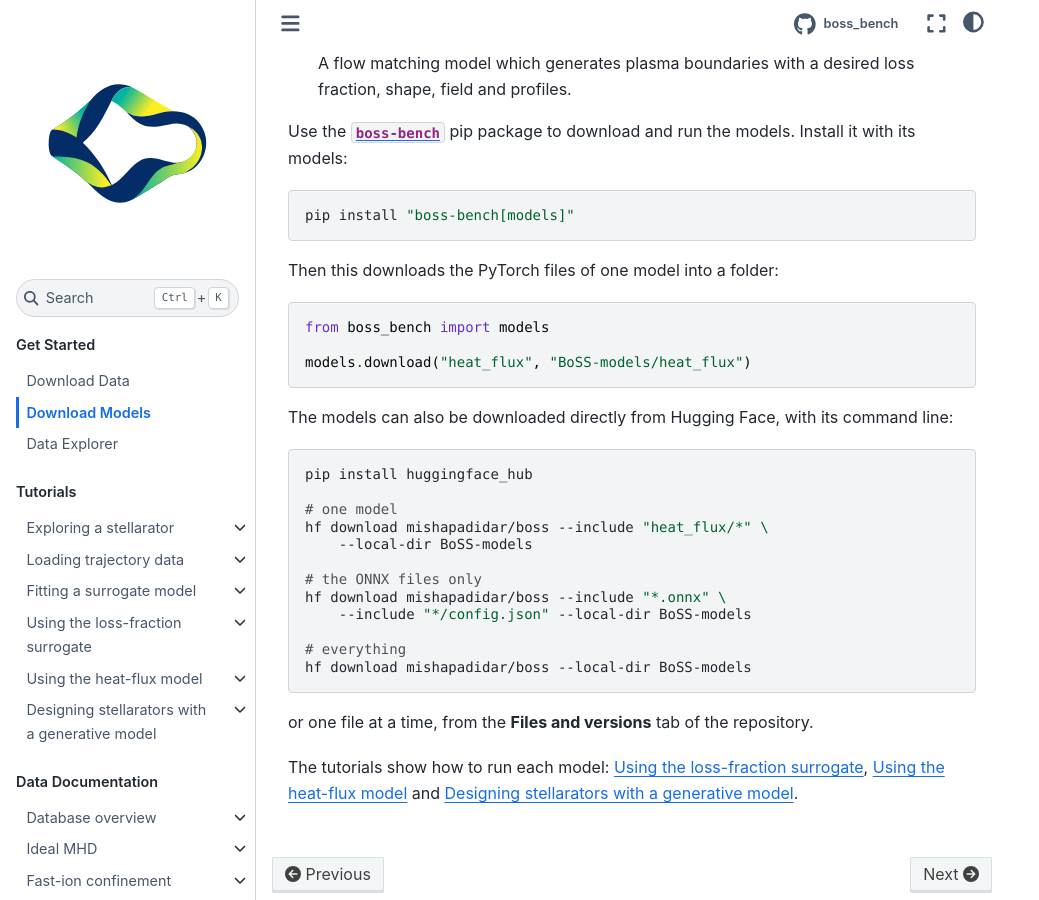
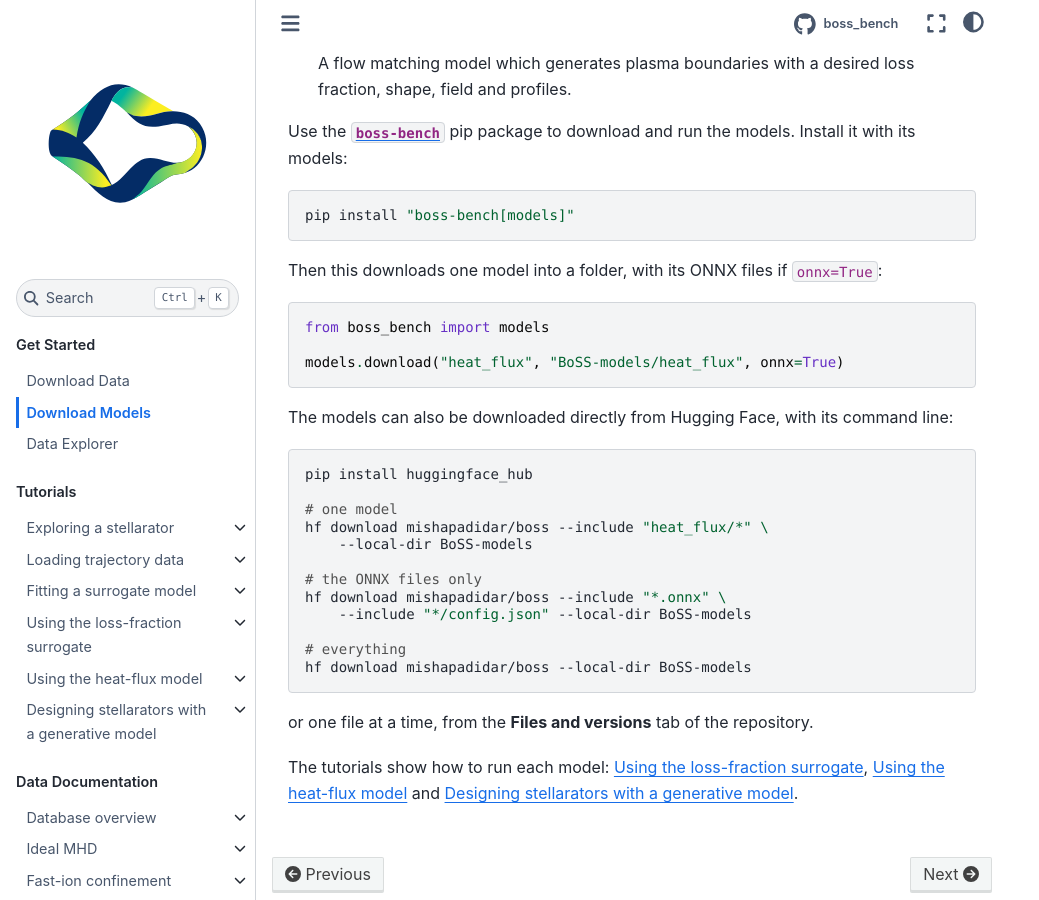
Before and after one commit to mishapadidar/boss_website, a Sphinx documentation site: the page built from docs/download-models.md, in a window 1280 px wide and 900 px high, scrolled down 488 px. Shown: the whole window, without its empty margins (0-1039 px from the left). Built offline with Sphinx 7.4.7 and the Sphinx Book theme 1.1.4, drawn with Linux system fonts in a browser that asks for light colours; comment, search, counter and statistics services are not loaded.

Commit message:
Download Models: models.download with onnx=True; "PyTorch tensors"
Co-Authored-By: Claude Opus 5.5 (1M context) <noreply@anthropic.com>

````diff
--- a/docs/download-models.md
+++ b/docs/download-models.md
@@ -31,12 +31,12 @@ Install it with its models:
 pip install "boss-bench[models]"
 ```
 
-Then this downloads the PyTorch files of one model into a folder:
+Then this downloads one model into a folder, with its ONNX files if `onnx=True`:
 
 ```python
 from boss_bench import models
 
-models.download("heat_flux", "BoSS-models/heat_flux")
+models.download("heat_flux", "BoSS-models/heat_flux", onnx=True)
 ```
 
 The models can also be downloaded directly from Hugging Face, with its command line:
````
Also changed, not shown: docs/tutorials/using-loss-fraction-surrogate.md (+1 -1 lines).
